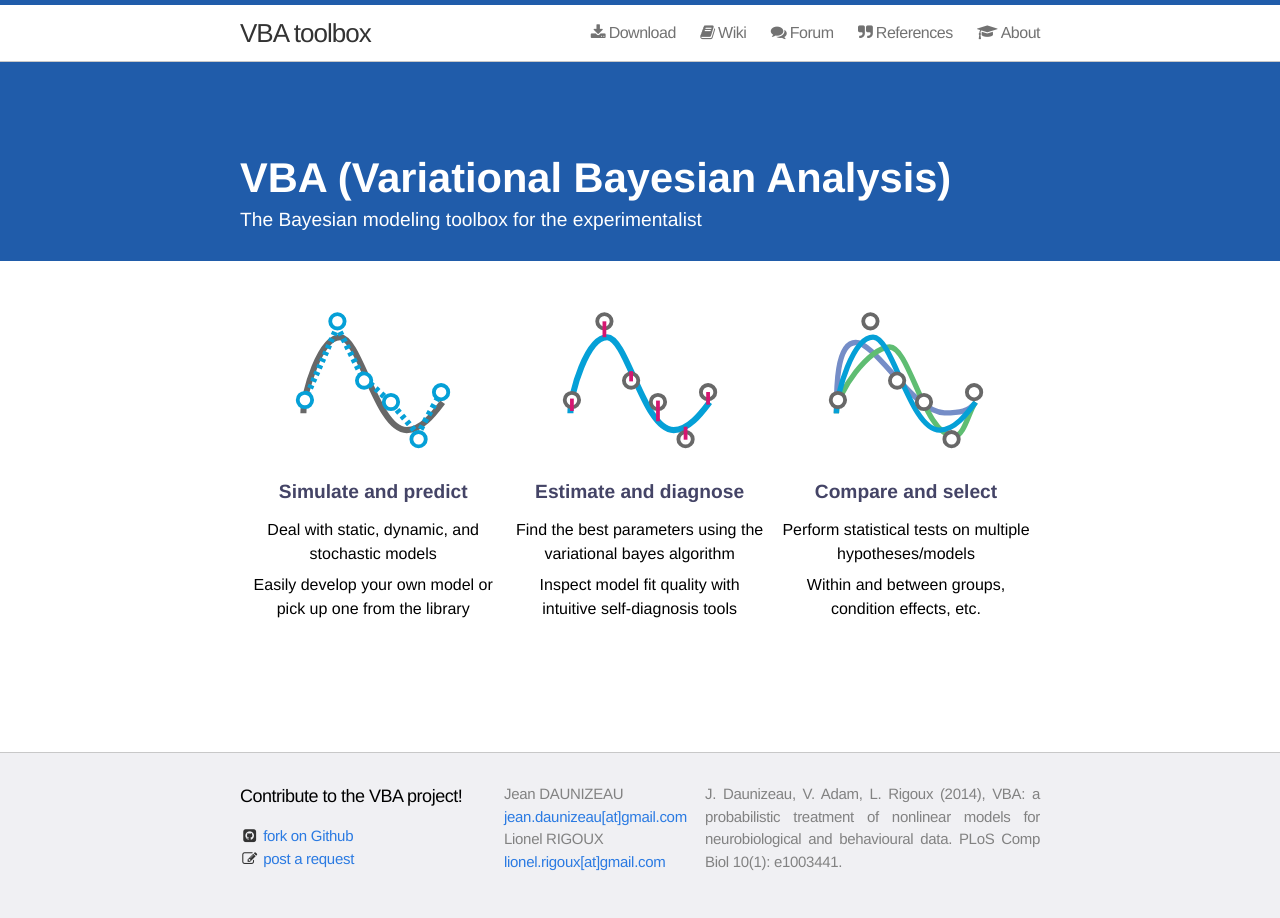
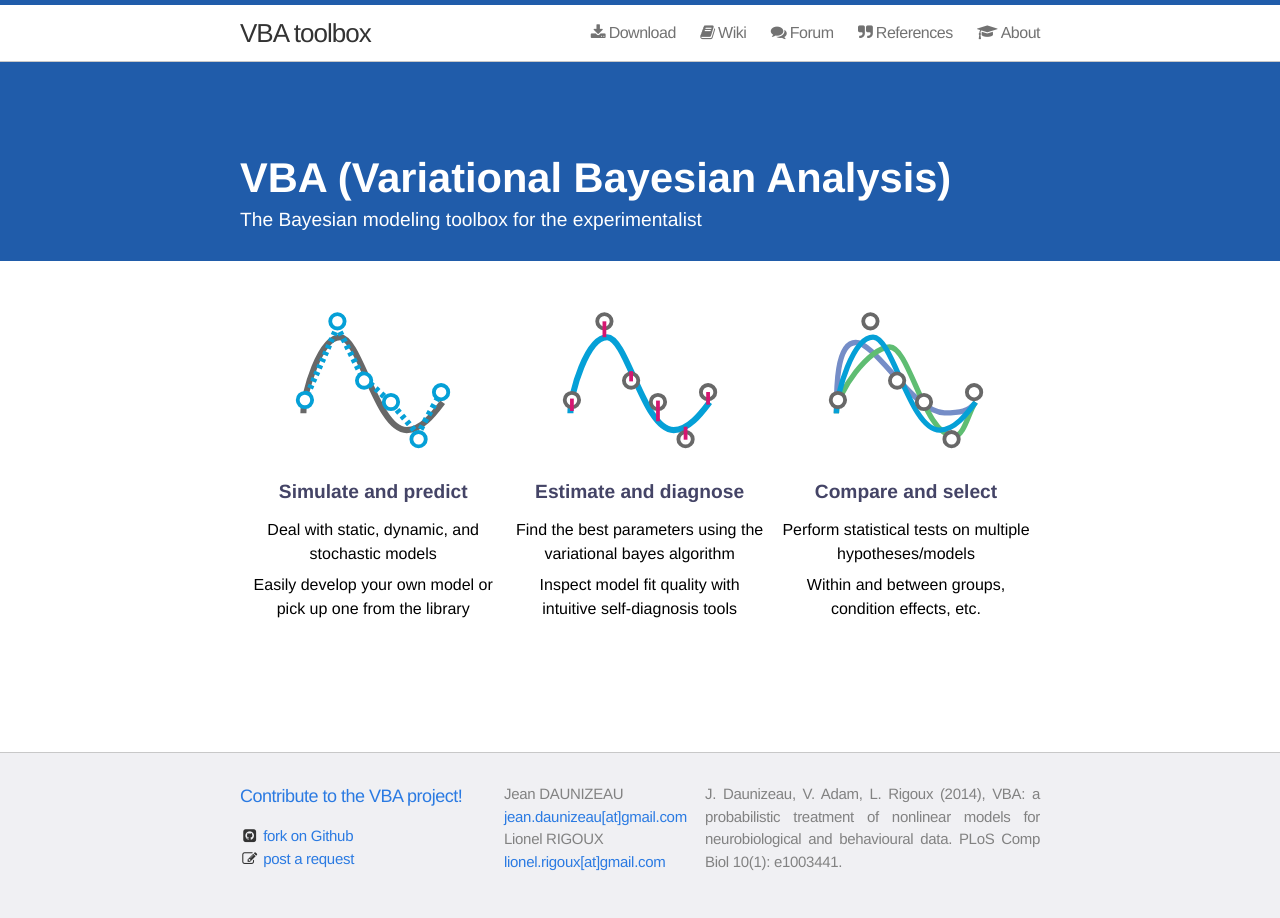
Before and after one commit to MBB-team/VBA-toolbox, a Jekyll site: the page built from index.html, in a window 1280 px wide. Built offline with Jekyll 4.4.1, drawn with Linux system fonts in a browser that asks for light colours; nearby versions of some CDN libraries.

Commit message:
Update footer.html

```diff
--- a/_includes/footer.html
+++ b/_includes/footer.html
@@ -4,7 +4,7 @@
 
 
     <div class="footer-col-1 column">
-        <h2 class="footer-heading">Contribute to the VBA project!</h2>
+        <h2 class="footer-heading"><a href="http://mbb-team.github.io/VBA-toolbox/about/">Contribute to the VBA project!</a></h2>
 
           <ul>
         <li>
```
